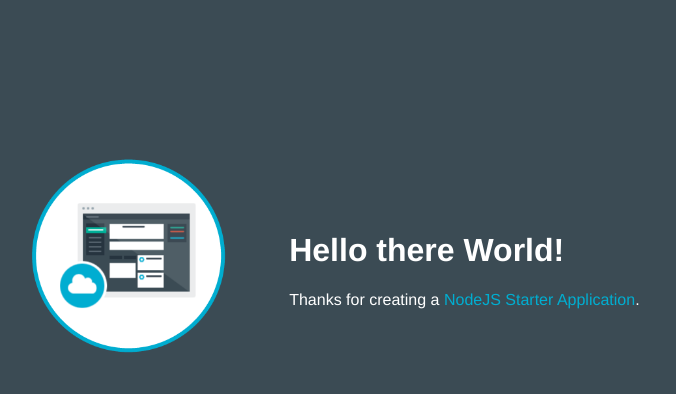
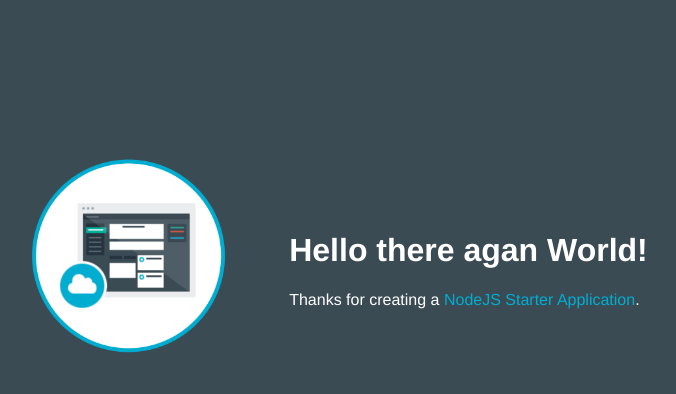
Before and after one commit to au2277/hello-1-1478689920267, a website: page public/index.html in a window 1280 px wide. Shown: the whole page, without its empty margins (253-929 px from the left). Drawn offline with Linux system fonts and the light colour scheme.

Commit message:
more changes

```diff
--- a/app.js
+++ b/app.js
@@ -24,5 +24,5 @@
 // start server on the specified port and binding host
 app.listen(appEnv.port, '0.0.0.0', function() {
   // print a message when the server starts listening
-  console.log("server starting on " + appEnv.url);
+  console.log("my server starting on " + appEnv.url);
 });
--- a/public/index.html
+++ b/public/index.html
@@ -16,7 +16,7 @@
           <img class = "newappIcon" src="images/newapp-icon.png">
         </td>
         <td>
-          <h1 id="message">Hello there World!</h1>
+          <h1 id="message">Hello there agan World!</h1>
           <p class='description'></p> Thanks for creating a <span class = "blue">NodeJS Starter Application</span>.
         </td>
       </tr>
```
